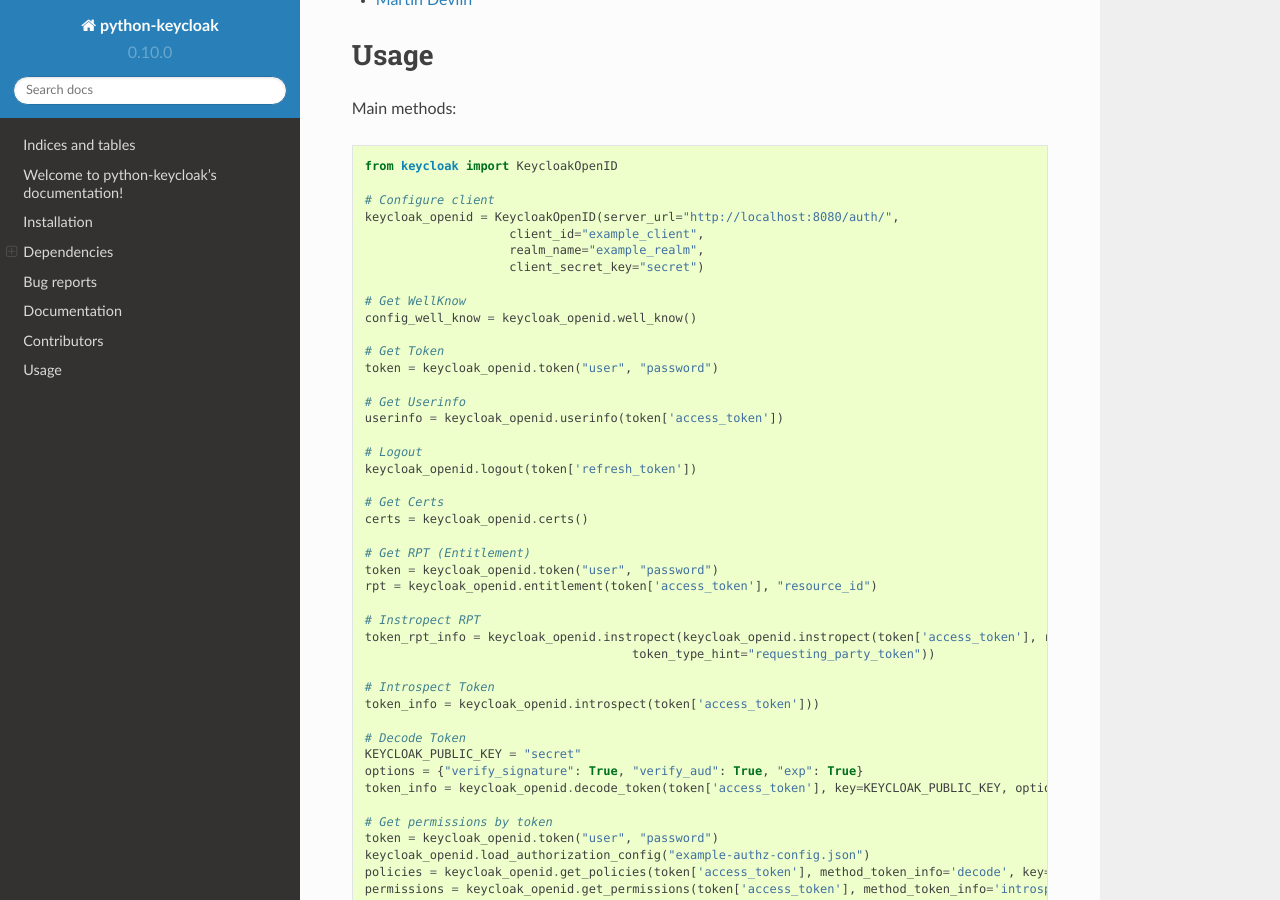
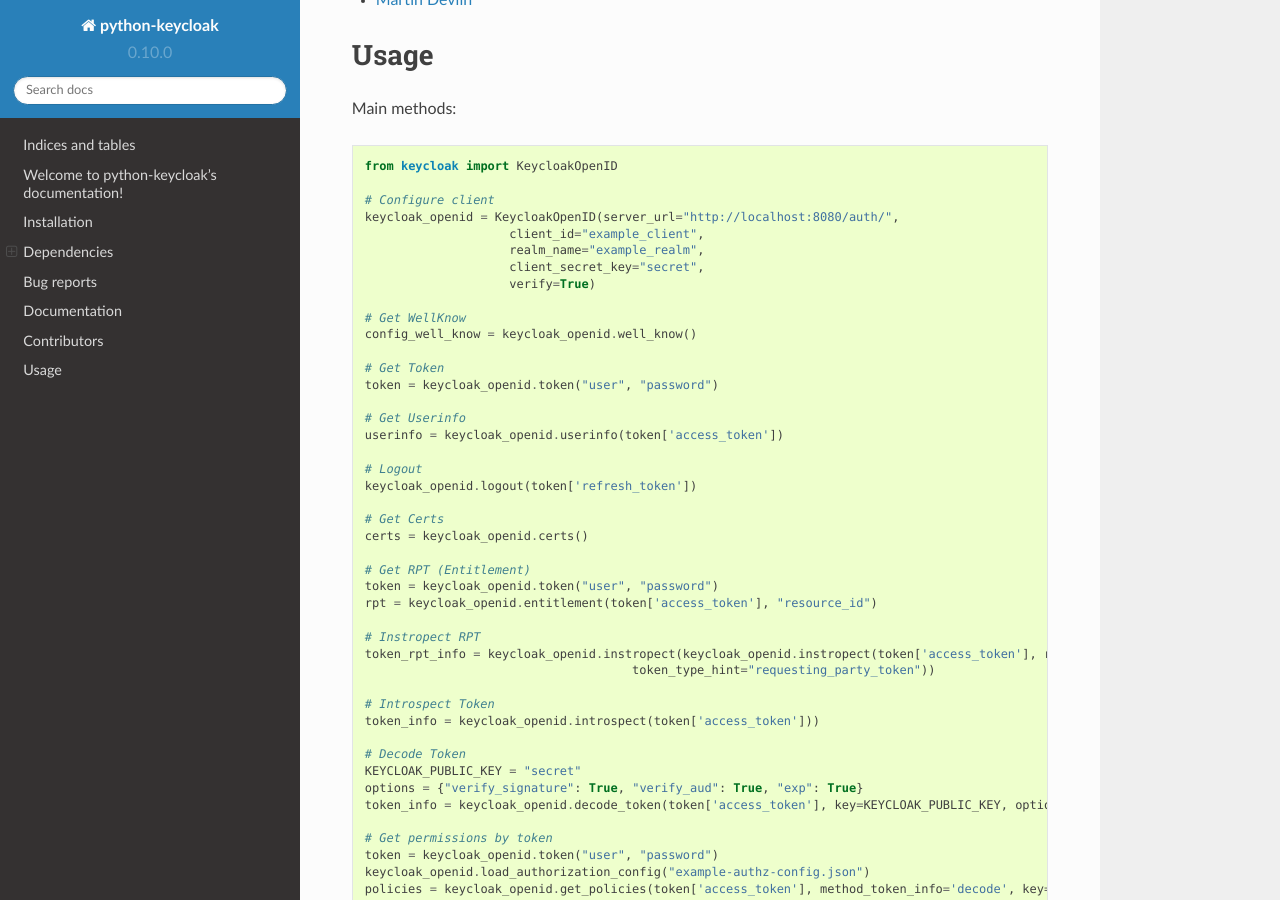
Before and after one commit to marcospereirampj/python-keycloak, a Sphinx documentation site: the page built from docs/source/index.rst, in a window 1280 px wide and 900 px high, scrolled down 1371 px. Built offline with Sphinx 7.4.7 and the Read the Docs theme 2.0.0, drawn with Linux system fonts in a browser that asks for light colours.

Commit message:
Updated example.

```diff
--- a/docs/source/index.rst
+++ b/docs/source/index.rst
@@ -79,7 +79,8 @@ Main methods::
     keycloak_openid = KeycloakOpenID(server_url="http://localhost:8080/auth/",
                         client_id="example_client",
                         realm_name="example_realm",
-                        client_secret_key="secret")
+                        client_secret_key="secret",
+                        verify=True)
 
     # Get WellKnow
     config_well_know = keycloak_openid.well_know()
```
Also changed, not shown: README.md (+2 -1 lines).
